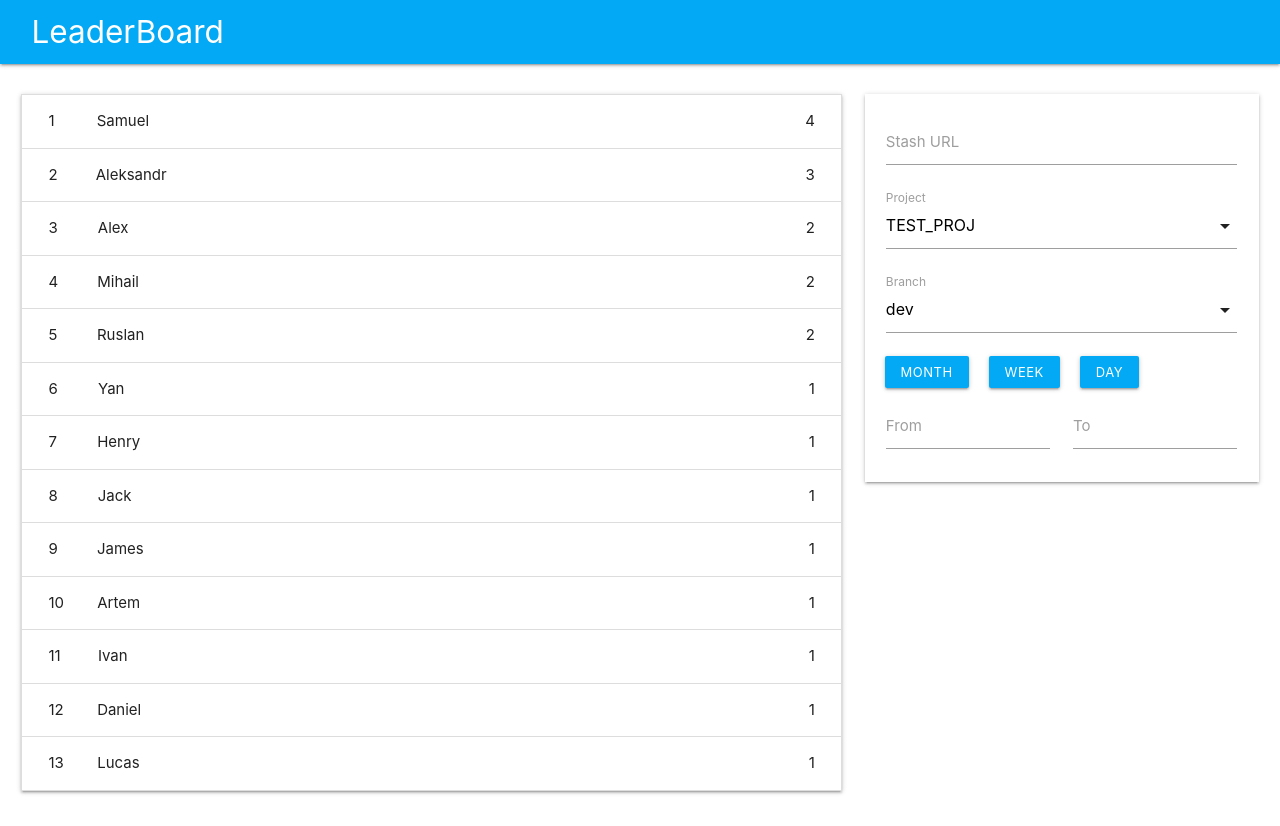
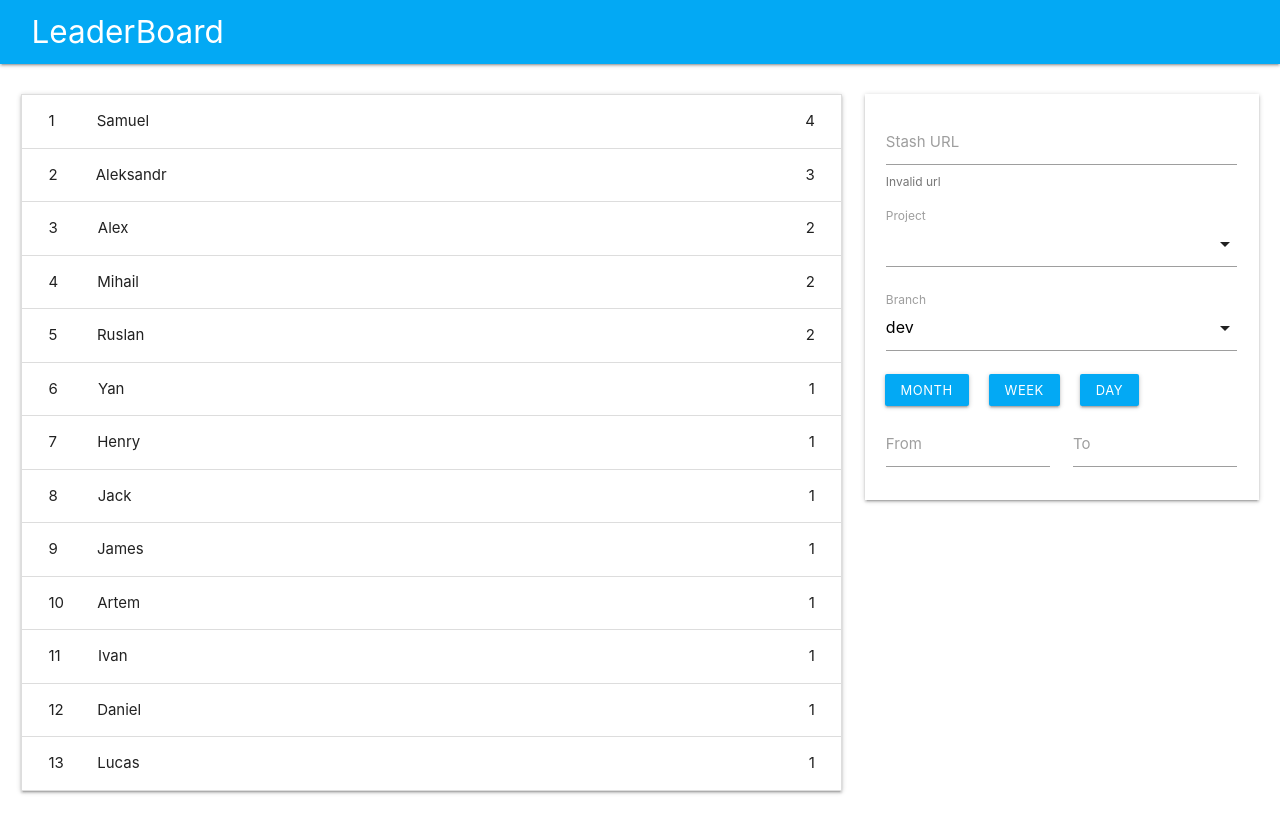
Before and after one commit to rus4j/leaderboard, a React (Create React App) app: page / in a window 1280 px wide. Built offline with nearby package versions, Linux system fonts and the light colour scheme.

Commit message:
use real data in Settings component

```diff
--- a/src/Settings/Settings.js
+++ b/src/Settings/Settings.js
@@ -1,7 +1,9 @@
 import React from "react";
+import { useState } from "react";
 import DateSetting from "./DateSetting";
-import projects from "../sampleData/projects.json"; // /REST/API/1.0/PROJECTS?NAME&PERMISSION
+import projects from "../sampleData/projects.json";
 import Select from "../Select/Select";
+import StashApi from "../StashApi";
 
 const styles = {
   margin: {
@@ -16,13 +18,26 @@ const styles = {
 };
 
 function Settings() {
+  const [projectQuery, setProjectQuery] = useState("");
+
+  const { data, loading, hasMore, hasError } = StashApi(projectQuery);
+
+  function updateUrl(e) {
+    setProjectQuery(e.target.value + "/rest/api/1.0/projects");
+  }
+
   return (
     <div className="z-depth-1" style={styles.margin}>
       <div className="input-field col s12">
-        <input id="last_name" type="text" />
+        <input id="last_name" type="text" onChange={updateUrl} />
         <label htmlFor="last_name">Stash URL</label>
+        {hasError && (
+          <span class="helper-text" data-error="wrong" data-success="right">
+            Invalid url
+          </span>
+        )}
       </div>
-      <Select src={projects.values} label="Project" />
+      <Select src={data} label="Project" />
 
       {/* /REST/API/1.0/PROJECTS/{PROJECTKEY}/REPOS/{REPOSITORYSLUG}/BRANCHES?BASE&DETAILS&FILTERTEXT&ORDERBY&BOOSTMATCHES */}
       <Select
```
